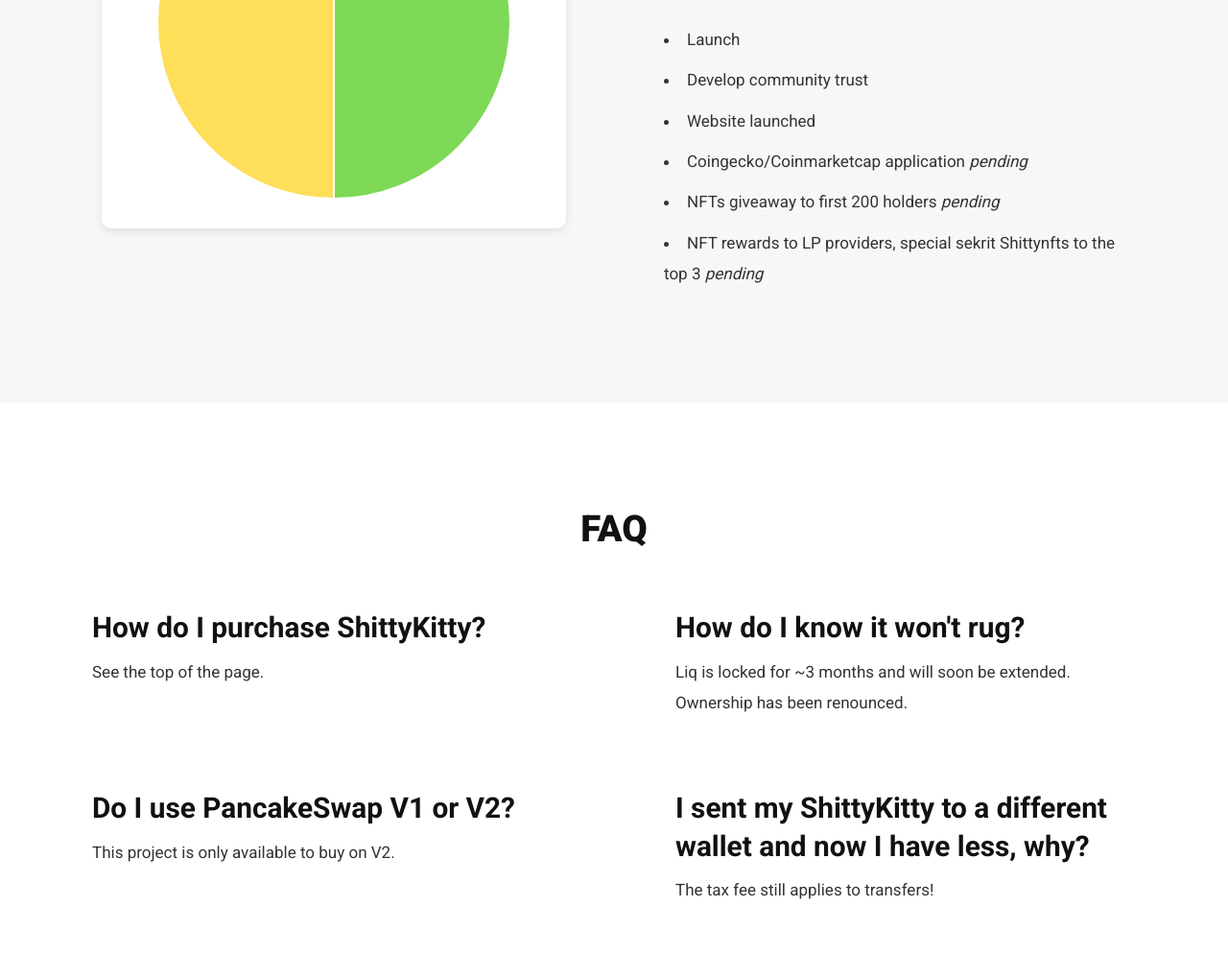
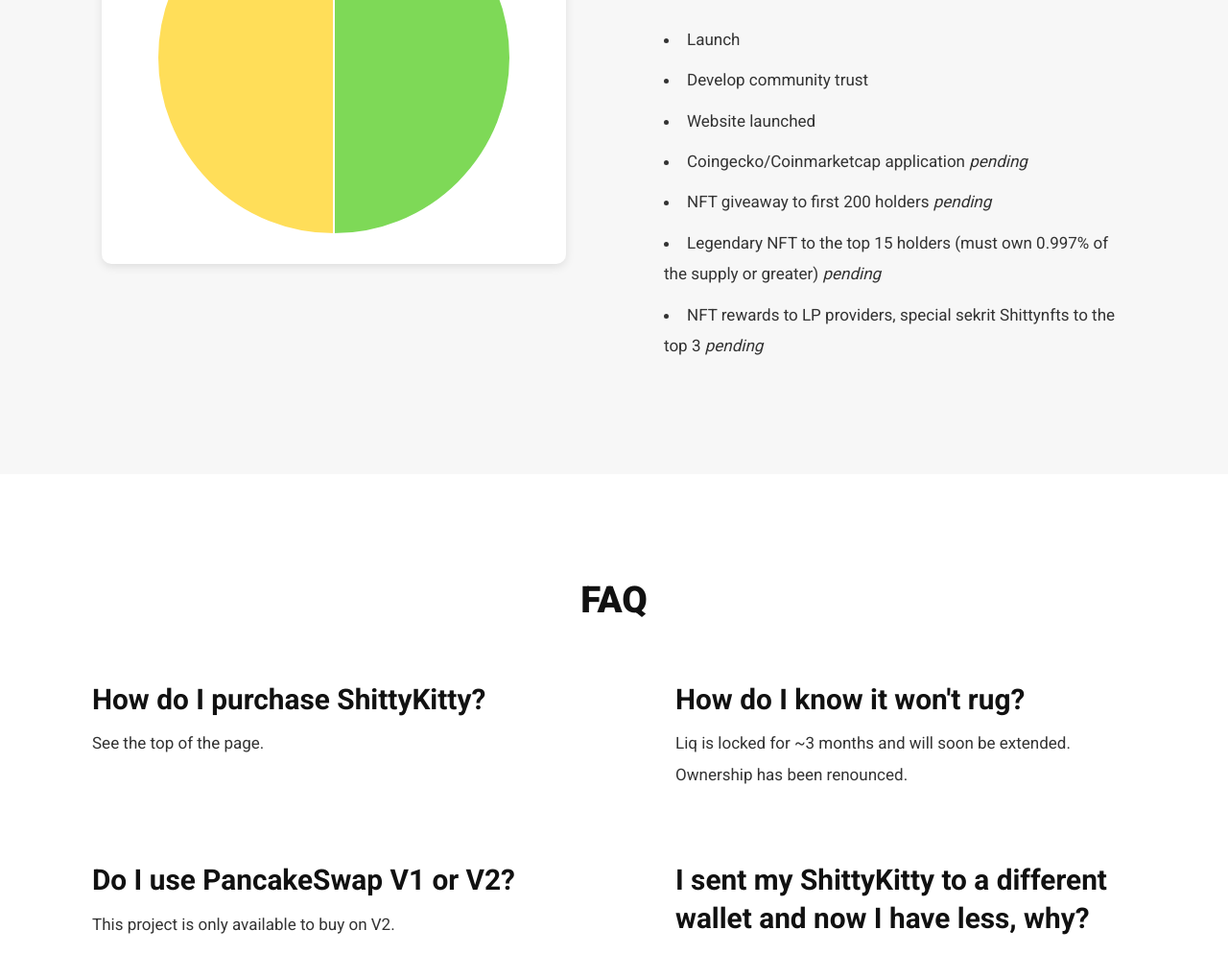
Before and after one commit to shittykittybsc/website, a plain HTML site: page index.html in a window 1280 px wide. Shown: the part 2056-3050 px from the top of the page at 96% size. Drawn offline with nearby package versions, Linux system fonts and the light colour scheme.

Commit message:
Update index.html

```diff
--- a/index.html
+++ b/index.html
@@ -108,7 +108,8 @@
             <li>Develop community trust</li>
             <li>Website launched</li>
             <li>Coingecko/Coinmarketcap application <i>pending</i></li>
-            <li>NFTs giveaway to first 200 holders <i>pending</i></li>
+            <li>NFT giveaway to first 200 holders <i>pending</i></li>
+            <li>Legendary NFT to the top 15 holders (must own 0.997% of the supply or greater) <i>pending</i></li>
             <li>NFT rewards to LP providers, special sekrit Shittynfts to the top 3 <i>pending</i></li>
           </ul>
         </div>
```
